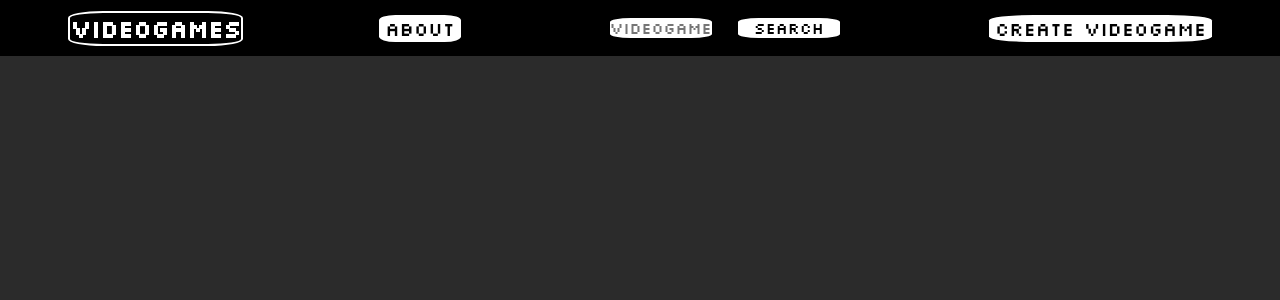
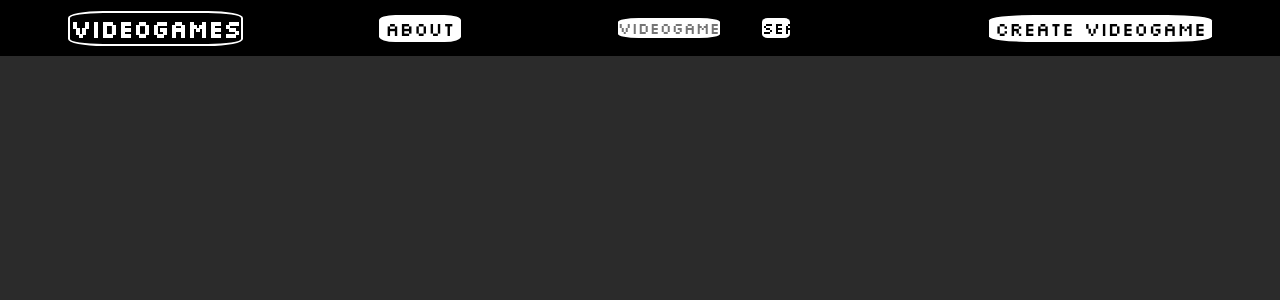
Before and after one commit to SantiRosso/PI-Videogames, a React (Create React App) app in the folder client/: page /about in a window 1280 px wide. Shown: the top 300 px of the page. Built offline with nearby package versions, Linux system fonts and the light colour scheme; no server answers.

Commit message:
refactor SearchBar

```diff
--- a/client/src/components/Search/Search.jsx
+++ b/client/src/components/Search/Search.jsx
@@ -3,6 +3,7 @@ import s from "./Search.module.css";
 import { useState } from "react";
 import { getByName } from "../../redux/actions";
 import { useDispatch } from "react-redux";
+import { Link } from "react-router-dom"
 
 const Search = ({ setPage, setInput }) => {
 
@@ -33,7 +34,9 @@ const Search = ({ setPage, setInput }) => {
             className={s.input}
             value={inputS.search}
             onChange={handleChange}/>
-            <button className={s.boton} onClick={handleClick}>SEARCH</button>
+            <Link to="/videogames">
+                <button className={s.boton} onClick={handleClick}>SEARCH</button>
+            </Link>
         </div>
     )
 }
```
